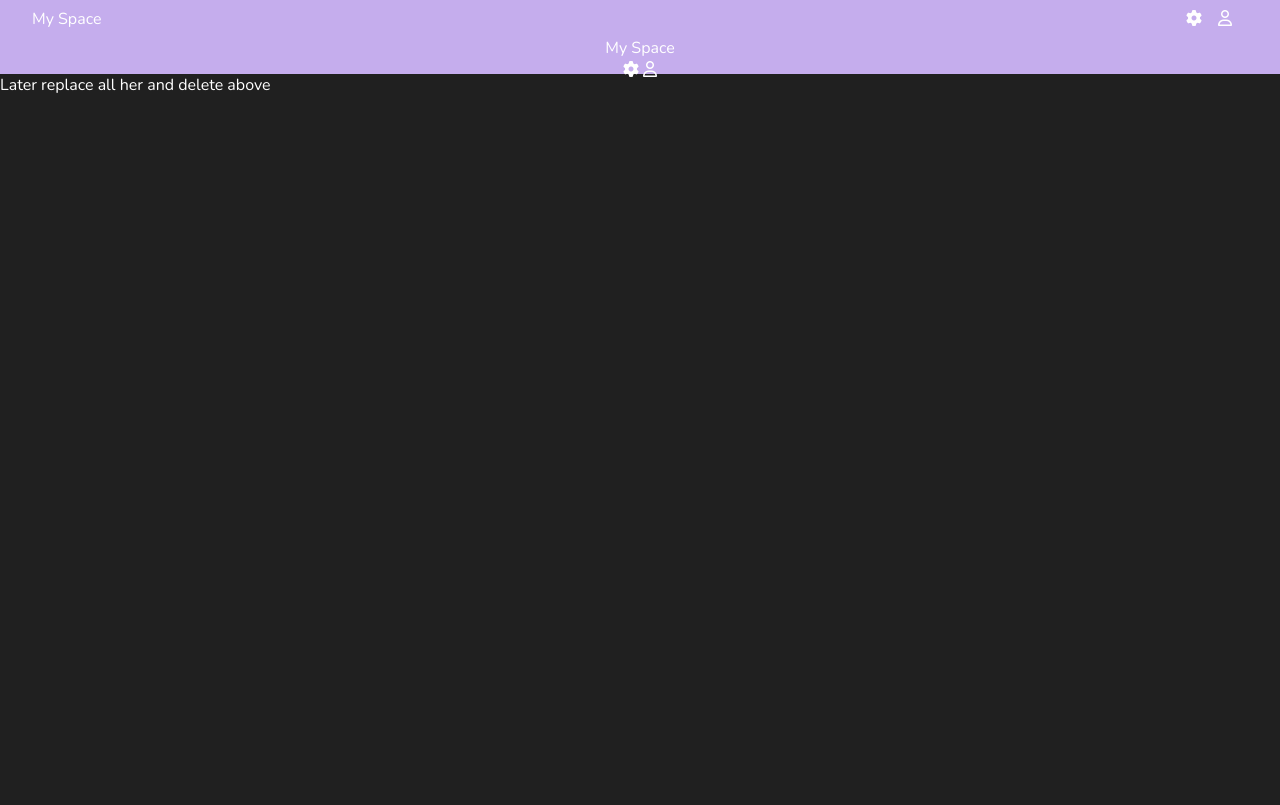
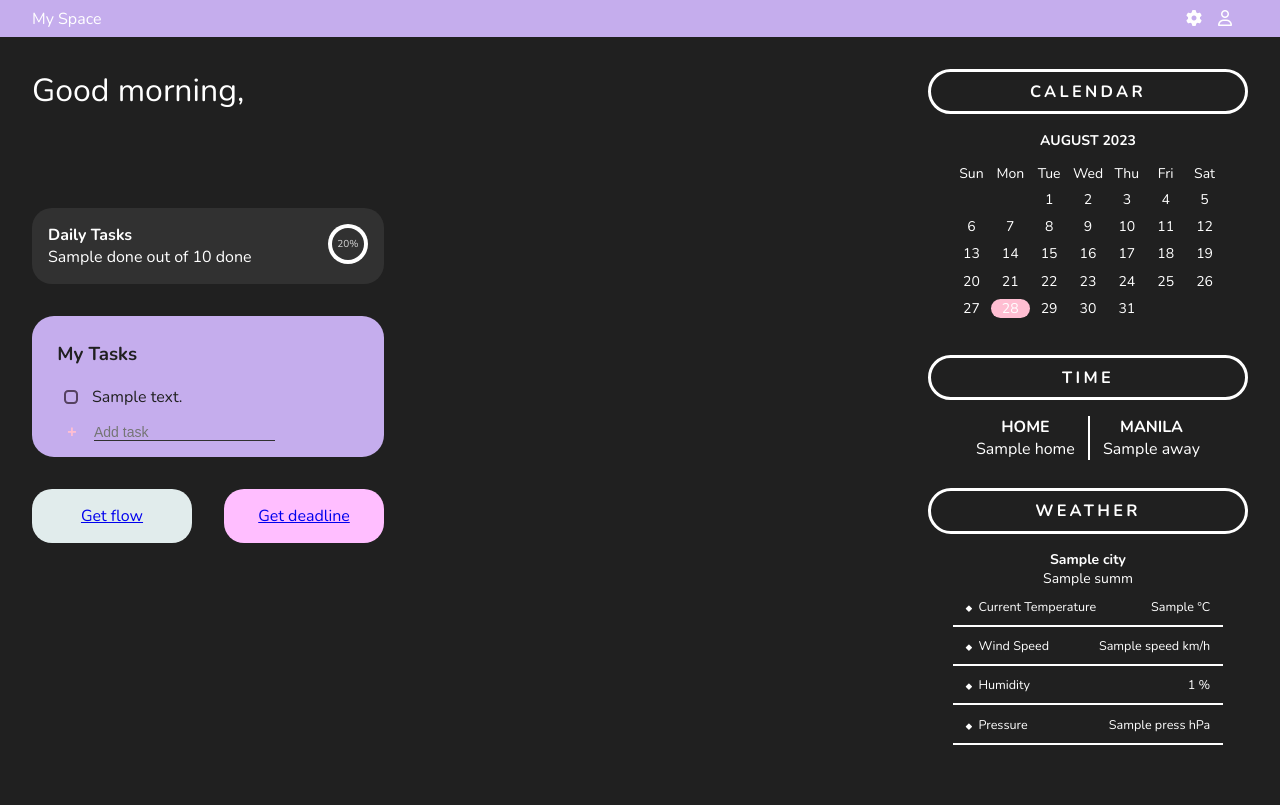
Before and after one commit to Andrea-Ozuem/my-space, a Flask app: template app/templates/index.html in a window 1280 px wide. Before the commit the page ends 93 px from the top, so only its background shows below. Run offline with Flask 3, Linux system fonts and the light colour scheme; the template is opened without the code that fills it: most values are stand-ins (such as "Sample title", 1, 10 or a date in 2020); parts of the project's set-up code (start-up, migrations or seed data) failed here and were passed over; some libraries are stand-ins or nearby versions.

Commit message:
fix: Jinja templapte

```diff
--- a/app/app.py
+++ b/app/app.py
@@ -221,15 +221,6 @@ def get_weather(user):
     speed = r.get('wind').get('speed')
     return (description, temp, humidity, pressure, speed)
 
-def get_time(user):
-    try:
-        r = requests.get('https://timeapi.io/api/Time/current/zone?timeZone=Africa/Lagos').json()
-        away = r.get('time')
-        #do also for home
-        return (away)
-    except Exception:
-        pass
-
 
 if __name__ == "__main__":
     """ Main Function """
--- a/app/templates/index.html
+++ b/app/templates/index.html
@@ -1,4 +1,4 @@
-<!DOCTYPE html>
+<!-- <!DOCTYPE html>
 <html lang="en">
 <head>
     <meta charset="UTF-8">
@@ -31,14 +31,9 @@
                 </li>
             </ul>
         </nav>
-    </header>
+    </header> -->
 {% extends "layout.html" %}
-
-    <!-- {% block body %}
-        Later replace all her and delete above
-    {% endblock %} -->
-
-
+{% block body %}
 <div class="container">
     <main class="flex">
         <div class="info">
@@ -146,6 +141,4 @@
     </div>
     </main>
 </div>
-    <footer></footer>
-</body>
-</html>
+{% endblock %}
--- a/app/templates/layout.html
+++ b/app/templates/layout.html
@@ -17,11 +17,20 @@
 </head>
 <body>
     <header>
-        <p>My Space</p>
-        <div class="icons">
-            <a href="../templates/setting.html"><i class="fa-solid fa-gear" style="color: #fff;"></i></a>
-            <a href="../templates/setting.html"><i class="fa-regular fa-user" style="color: #fff;"></i></a>
-        </div>
+        <nav class="container">
+            <p>My Space</p>
+            <ul class="nav flex">
+                <li>
+                    <a href="../templates/setting.html"><i class="fa-solid fa-gear" style="color: #fff;"></i></a>
+                </li>
+                <li>
+                    <a href="../templates/setting.html"><i class="fa-regular fa-user" style="color: #fff;"></i></a>
+                </li>
+                <li class="wid-icon">
+                    <i class="fa-solid fa-bars" style="color: #ffffff;"></i>
+                </li>
+            </ul>
+        </nav>
     </header>
         {% block body %}{% endblock %}
     <footer></footer>
```
Also changed, not shown: app/templates/setting.html (+6 -16 lines). Lines whose indentation alone changed are shown as unchanged.
